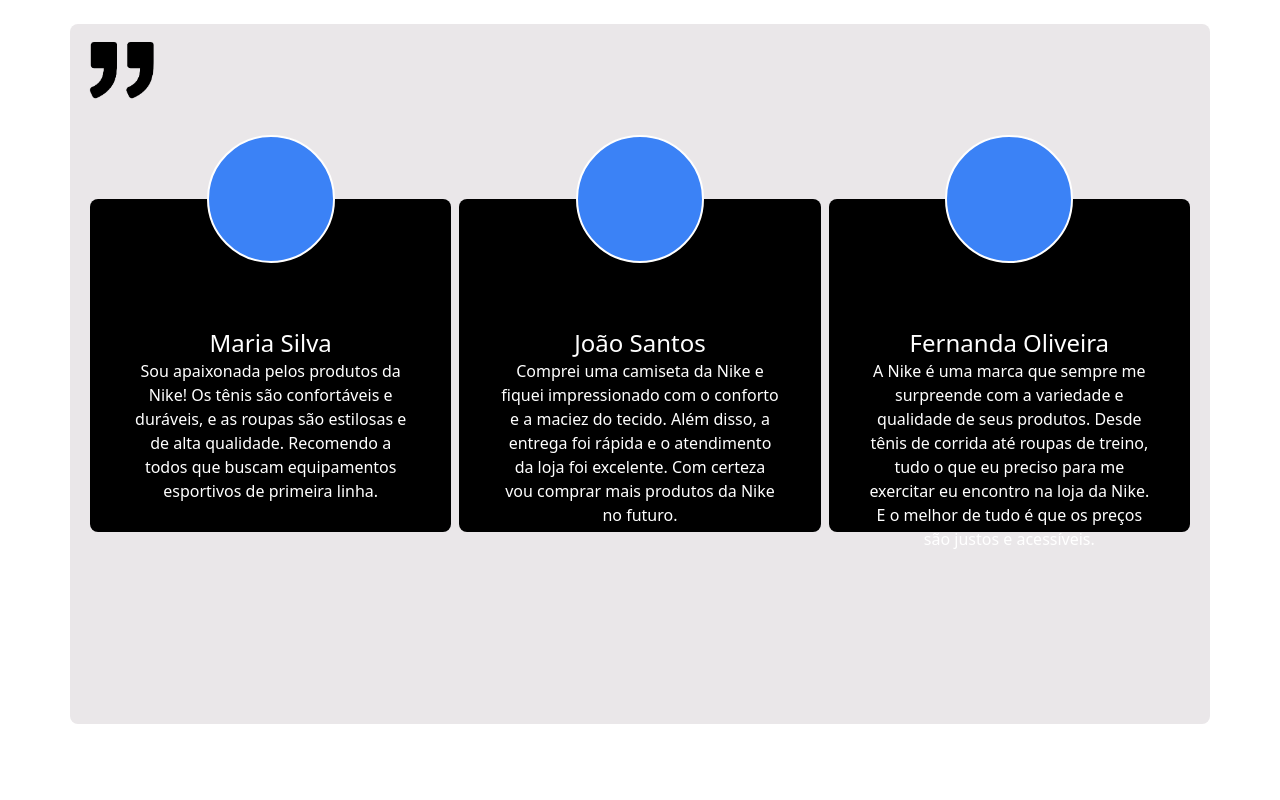
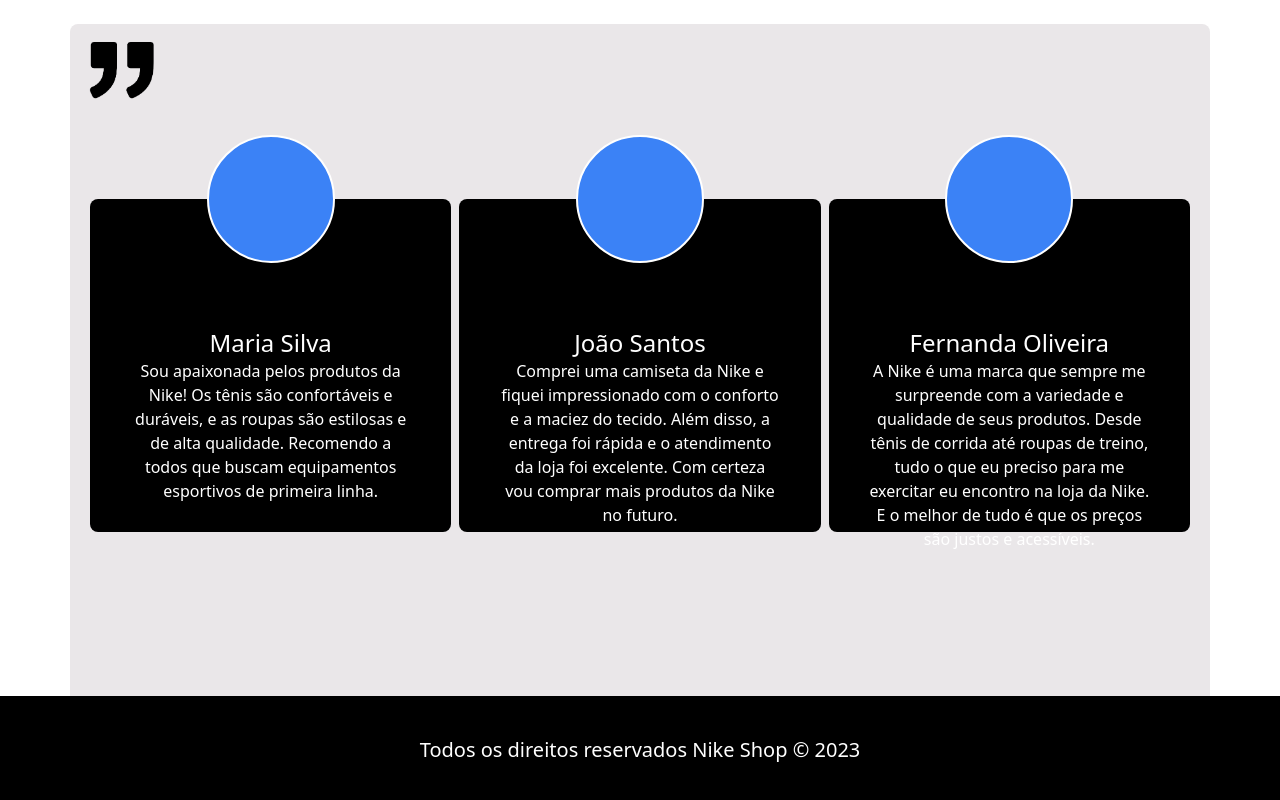
Before and after one commit to DeyvisonTav/nike-ui, a Next.js app: page / in a window 1280 px wide. Shown: the part 1850-2650 px from the top of the page. Before the commit the page ends 2574 px from the top, so only its background shows below. Built offline with nearby package versions, Linux system fonts and the light colour scheme.

Commit message:
feat: added footer

```diff
--- a/src/app/page.tsx
+++ b/src/app/page.tsx
@@ -2,6 +2,7 @@
 import { HomePage } from "@/components/Home";
 import { HeaderPage } from "@/components/header/Header";
 import { Testimonials } from "@/components/Testimonials/Testimonials";
+import { Footer } from "@/components/Footer";
 
 export default function Home() {
   return (
@@ -10,6 +11,7 @@
       <HomePage />
       <AboutUs />
       <Testimonials />
+      <Footer />
     </div>
   );
 }
--- /dev/null
+++ b/src/components/Footer.tsx
@@ -0,0 +1,12 @@
+export function Footer() {
+  return (
+    <div className="w-full">
+      <div
+        className="py-10 bg-black text-white text-center items-center
+         text-xl"
+      >
+        Todos os direitos reservados Nike Shop © {new Date().getFullYear()}
+      </div>
+    </div>
+  );
+}
```
